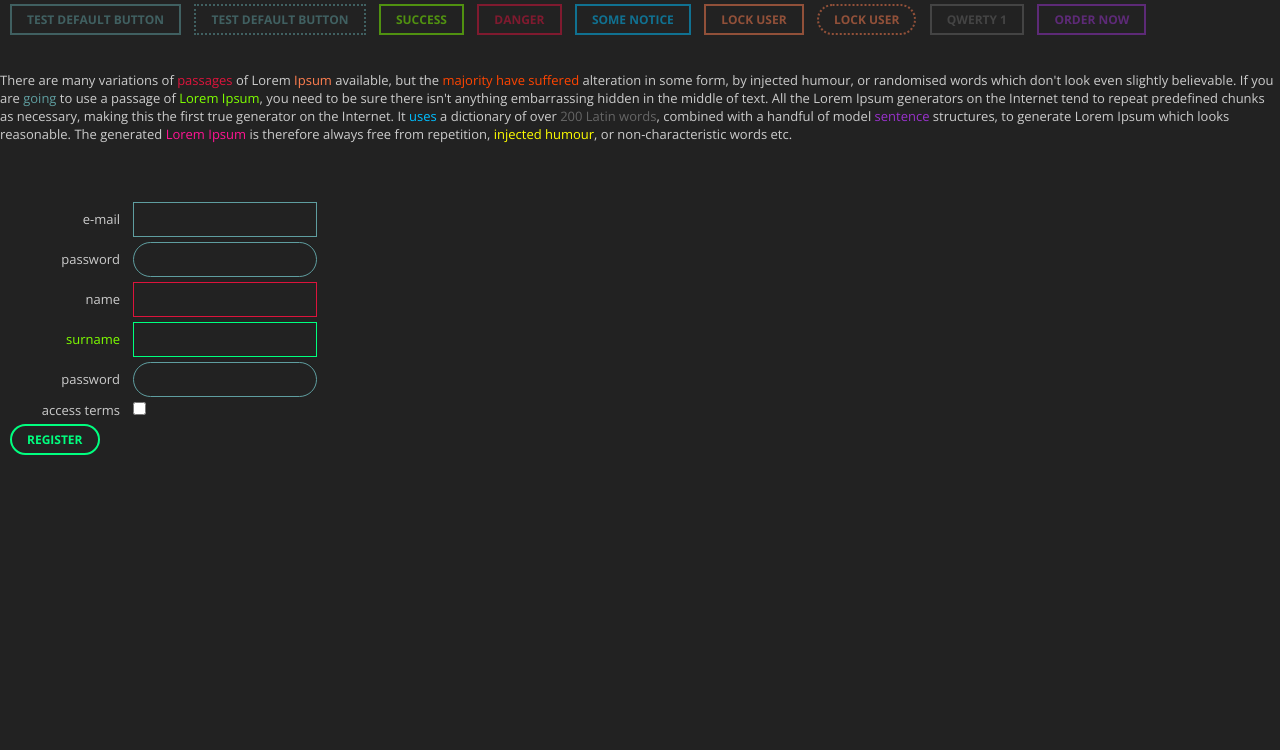
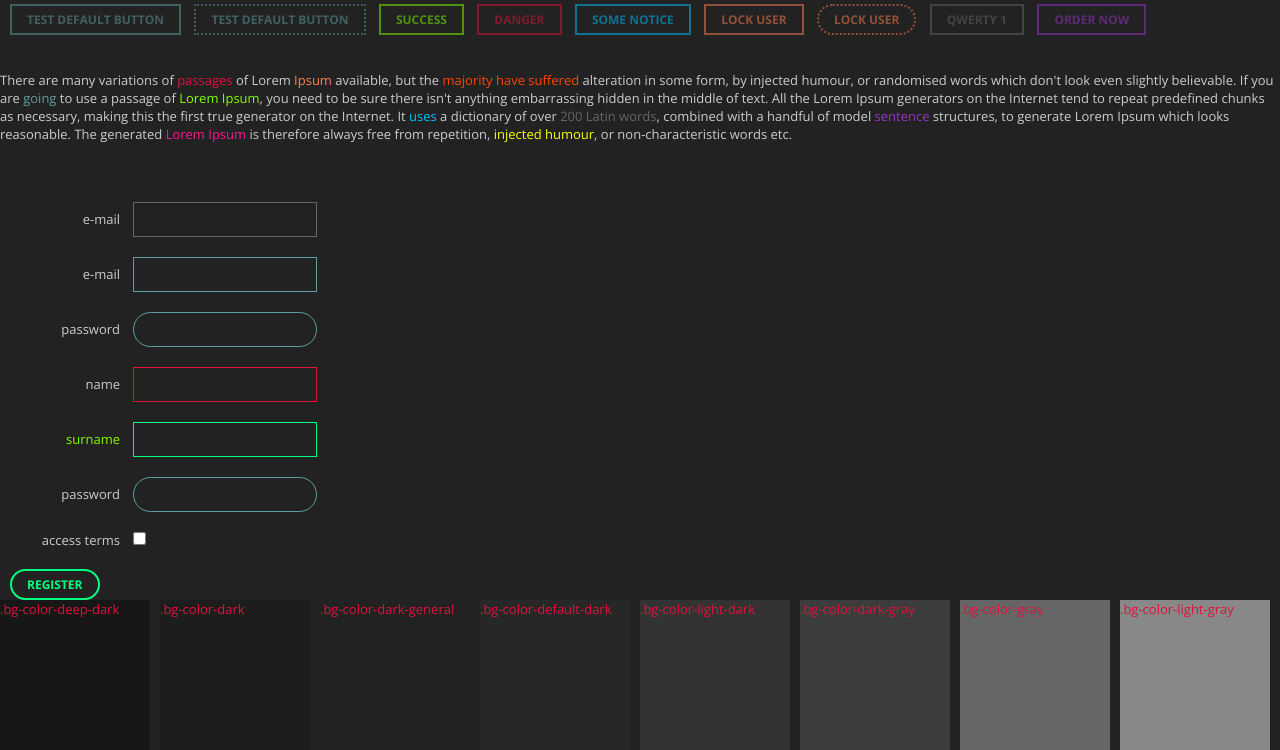
Before and after one commit to dez-php/file-storage, a PHP site: page /test-upload.html in a window 1280 px wide. Shown: the part 369-1119 px from the top of the page. Before the commit the page ends 824 px from the top, so only its background shows below. Run offline with PHP 8.4, Linux system fonts and the light colour scheme.

Commit message:
fucking css

```diff
--- a/test-upload.html
+++ b/test-upload.html
@@ -21,7 +21,7 @@
 
 <br><br><br>
 
-<button class="button">test default button</button>
+<button class="button bg-color-deep-dark">test default button</button>
 
 <button class="button button-link" >link button</button>
 
@@ -132,6 +132,11 @@
 
     <div class="form-row">
         <label>e-mail</label>
+        <input type="text" class="input input-color-gray">
+    </div>
+
+    <div class="form-row">
+        <label>e-mail</label>
         <input type="text" class="input">
     </div>
 
@@ -171,5 +176,38 @@
 
 </p>
 
+<div class="bg-color-deep-dark pull-left mr-10" style="width: 150px; height: 150px;">
+    <span class="text-color-danger">.bg-color-deep-dark</span>
+</div>
+
+<div class="bg-color-dark pull-left mr-10" style="width: 150px; height: 150px;">
+    <span class="text-color-danger">.bg-color-dark</span>
+</div>
+
+<div class="bg-color-dark-general pull-left mr-10" style="width: 150px; height: 150px;">
+    <span class="text-color-danger">.bg-color-dark-general</span>
+</div>
+
+<div class="bg-color-default-dark pull-left mr-10" style="width: 150px; height: 150px;">
+    <span class="text-color-danger">.bg-color-default-dark</span>
+</div>
+
+<div class="bg-color-light-dark pull-left mr-10" style="width: 150px; height: 150px;">
+    <span class="text-color-danger">.bg-color-light-dark</span>
+</div>
+
+<div class="bg-color-dark-gray pull-left mr-10" style="width: 150px; height: 150px;">
+    <span class="text-color-danger">.bg-color-dark-gray</span>
+</div>
+
+<div class="bg-color-gray pull-left mr-10" style="width: 150px; height: 150px;">
+    <span class="text-color-danger">.bg-color-gray</span>
+</div>
+
+<div class="bg-color-light-gray pull-left mr-10" style="width: 150px; height: 150px;">
+    <span class="text-color-danger">.bg-color-light-gray</span>
+</div>
+
+
 </body>
 </html>
--- a/web/static/css/colors.css
+++ b/web/static/css/colors.css
@@ -32,6 +32,21 @@
     color: orangered;
 }
 
+.bg-color-deep-dark {
+    background-color: #171717;
+}
+.bg-color-dark {
+    background-color: #1D1D1D;
+}
+.bg-color-dark-general {
+    background-color: #222222;
+}
+.bg-color-default-dark {
+    background-color: #272727;
+}
+.bg-color-light-dark {
+    background-color: #333333;
+}
 .bg-color-default {
     background-color: cadetblue;
 }
@@ -47,8 +62,14 @@
 .bg-color-warning {
     background-color: coral;
 }
+.bg-color-dark-gray {
+    background-color: #3C3C3C;
+}
 .bg-color-gray {
     background-color: #666666;
+}
+.bg-color-light-gray {
+    background-color: #888888;
 }
 .bg-color-violet {
     background-color: darkorchid;
--- a/web/static/css/common.css
+++ b/web/static/css/common.css
@@ -1,3 +1,11 @@
+.clearfix:after {
+    content: '';
+    display: block;
+    width: 100%;
+    height: 0;
+    clear: both;
+}
+
 .border-thin {
     border-width: 1px;
 }
@@ -9,3 +17,35 @@
 .border-fat {
     border-width: 3px;
 }
+
+.pull-right {
+    float: right;
+}
+
+.pull-left {
+    float: left;
+}
+
+.margin-50 {
+    margin: 50px;
+}
+
+.margin-10 {
+    margin: 10px;
+}
+
+.mt-10 {
+    margin-top: 10px;
+}
+
+.mb-10 {
+    margin-bottom: 10px;
+}
+
+.ml-10 {
+    margin-left: 10px;
+}
+
+.mr-10 {
+    margin-right: 10px;
+}
--- a/web/static/css/form-inputs.css
+++ b/web/static/css/form-inputs.css
@@ -3,13 +3,13 @@
     color: #fafafa;
     background-color: #222222;
     padding: 8px 14px;
-    cursor: pointer;
+    /*cursor: pointer;*/
     margin: 5px 0 0 10px;
     font-size: 12px;
 }
 
 .input:focus {
-    background-color: #333333;
+    background-color: #272727;
 }
 
 .input-rounded {
--- a/web/static/css/forms.css
+++ b/web/static/css/forms.css
@@ -1,5 +1,9 @@
 .form-default {
 
+}
+
+.form-default .form-row {
+    margin-bottom: 15px;
 }
 
 .form-default .form-row label {
@@ -9,9 +13,20 @@
 }
 
 @media(max-width: 768px){
+
+    .form-default {
+        width: 100%;
+    }
+
     .form-default .form-row label {
         display: block;
         width: 100%;
         text-align: left;
+        margin-left: 10px;
+    }
+
+    .form-default .form-row input {
+        display: block;
+        width: 100%;
     }
 }
```
